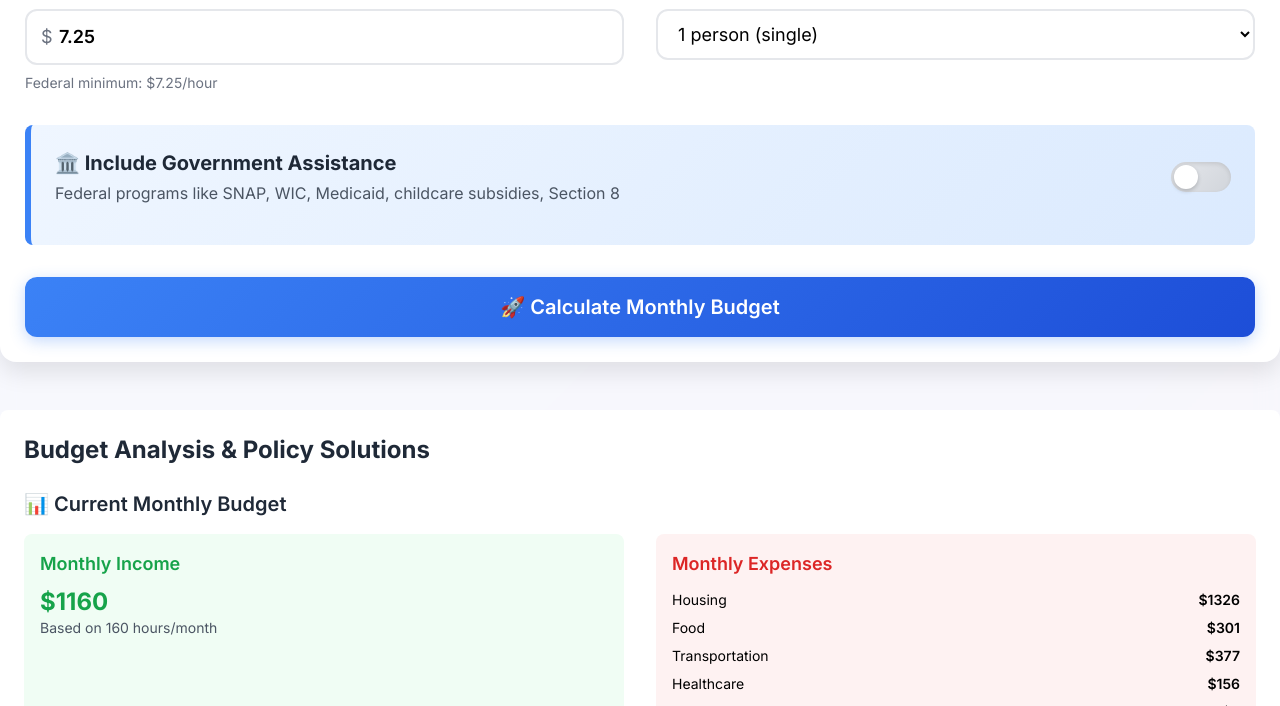
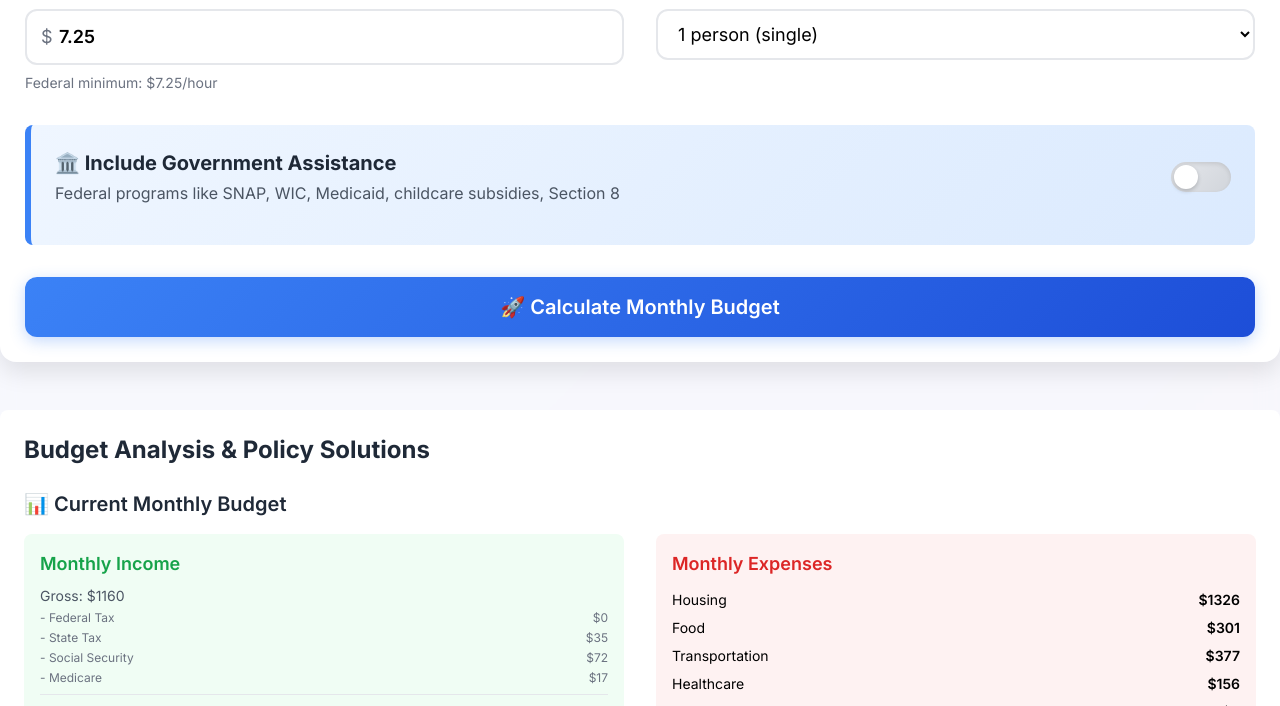
Before and after one commit to kevinmo135/empathy_project, a plain HTML site: page reality-calculator.html in a window 1280 px wide. Both pictures are taken after a click on the button "🚀 Calculate Monthly Budget". Shown: the part 546-1252 px from the top of the page. Drawn offline with nearby package versions, Linux system fonts and the light colour scheme.

Commit message:
add deductions to gross income

```diff
--- a/reality-calculator.html
+++ b/reality-calculator.html
@@ -374,8 +374,31 @@
                     <!-- Income -->
                     <div class="bg-green-50 rounded-lg p-4">
                         <h5 class="text-lg font-semibold text-green-600 mb-2">Monthly Income</h5>
-                        <div class="text-2xl font-bold text-green-600">$<span id="monthly-income">0</span></div>
-                        <div class="text-sm text-gray-600">Based on <span id="hours-worked">160</span> hours/month</div>
+                        <div class="text-sm text-gray-600 mb-1">Gross: $<span id="gross-income">0</span></div>
+                        <div class="space-y-1 text-xs text-gray-500 mb-2">
+                            <div class="flex justify-between">
+                                <span>- Federal Tax</span>
+                                <span>$<span id="federal-tax">0</span></span>
+                            </div>
+                            <div class="flex justify-between">
+                                <span>- State Tax</span>
+                                <span>$<span id="state-tax">0</span></span>
+                            </div>
+                            <div class="flex justify-between">
+                                <span>- Social Security</span>
+                                <span>$<span id="social-security">0</span></span>
+                            </div>
+                            <div class="flex justify-between">
+                                <span>- Medicare</span>
+                                <span>$<span id="medicare">0</span></span>
+                            </div>
+                        </div>
+                        <div class="border-t pt-2">
+                            <div class="text-2xl font-bold text-green-600">$<span id="monthly-income">0</span></div>
+                            <div class="text-sm text-gray-600">Net Take-Home Pay</div>
+                        </div>
+                        <div class="text-xs text-gray-500 mt-1">Based on <span id="hours-worked">160</span> hours/month
+                        </div>
                     </div>
 
                     <!-- Expenses -->
@@ -756,6 +779,40 @@
         }
 
         // Main calculation function
+        function calculateTaxes(annualGrossIncome, familySize) {
+            // 2024 tax calculations for low-income individuals
+            const standardDeduction = familySize === 1 ? 14600 : 29200; // Single vs Married Filing Jointly
+            const taxableIncome = Math.max(0, annualGrossIncome - standardDeduction);
+
+            // Federal income tax (2024 brackets)
+            let federalTax = 0;
+            if (taxableIncome > 0) {
+                if (taxableIncome <= 11000) {
+                    federalTax = taxableIncome * 0.10;
+                } else if (taxableIncome <= 44725) {
+                    federalTax = 1100 + (taxableIncome - 11000) * 0.12;
+                } else {
+                    federalTax = 5147 + (taxableIncome - 44725) * 0.22;
+                }
+            }
+
+            // State tax (using average of 5% for states with income tax)
+            const stateTax = annualGrossIncome * 0.03; // Conservative 3% average
+
+            // Social Security tax (6.2% up to wage base)
+            const socialSecurityTax = Math.min(annualGrossIncome * 0.062, 10453.20); // 2024 max
+
+            // Medicare tax (1.45%)
+            const medicareTax = annualGrossIncome * 0.0145;
+
+            return {
+                federal: federalTax / 12, // Monthly
+                state: stateTax / 12,
+                socialSecurity: socialSecurityTax / 12,
+                medicare: medicareTax / 12
+            };
+        }
+
         function calculateBudget() {
             const hourlyWage = parseFloat(document.getElementById('hourly-wage').value) || 7.25;
             const familySize = parseInt(document.getElementById('family-size').value) || 1;
@@ -769,8 +826,16 @@
                 effectiveWage = 15;
             }
 
-            // Calculate monthly income (40 hours/week * 4.33 weeks/month)
-            let monthlyIncome = effectiveWage * 160; // 160 hours per month
+            // Calculate gross monthly income (40 hours/week * 4.33 weeks/month)
+            let grossMonthlyIncome = effectiveWage * 160; // 160 hours per month
+            let annualGrossIncome = grossMonthlyIncome * 12;
+
+            // Calculate taxes and deductions
+            const taxes = calculateTaxes(annualGrossIncome, familySize);
+            const totalMonthlyTaxes = taxes.federal + taxes.state + taxes.socialSecurity + taxes.medicare;
+
+            // Net monthly income after taxes
+            let monthlyIncome = grossMonthlyIncome - totalMonthlyTaxes;
 
             // Apply income-based solutions
             if (activeSolutions.eitc) {
@@ -889,6 +954,11 @@
             const monthlyBalance = monthlyIncome - totalExpenses;
 
             // Update the display
+            document.getElementById('gross-income').textContent = grossMonthlyIncome.toFixed(0);
+            document.getElementById('federal-tax').textContent = taxes.federal.toFixed(0);
+            document.getElementById('state-tax').textContent = taxes.state.toFixed(0);
+            document.getElementById('social-security').textContent = taxes.socialSecurity.toFixed(0);
+            document.getElementById('medicare').textContent = taxes.medicare.toFixed(0);
             document.getElementById('monthly-income').textContent = monthlyIncome.toFixed(0);
             document.getElementById('housing-cost').textContent = housingCost.toFixed(0);
             document.getElementById('food-cost').textContent = foodCost.toFixed(0);
```
